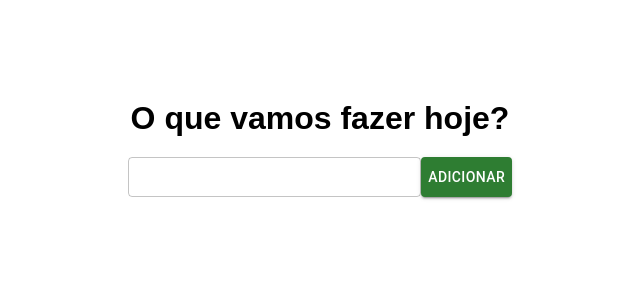
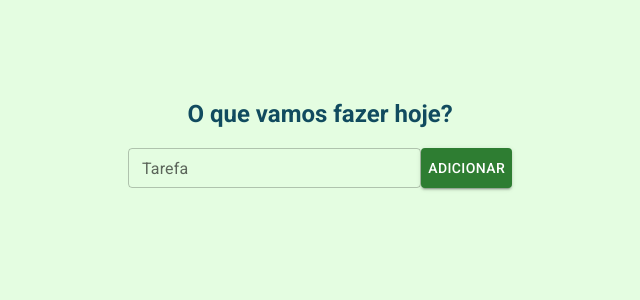
Before and after one commit to luizlopes12/Todo_list, a React (Create React App) app: page / in a window 1280 px wide. Shown: the top 300 px of the page, without its empty margins (320-960 px from the left). Built offline with nearby package versions, Linux system fonts and the light colour scheme.

Commit message:
finalização

```diff
--- a/public/index.html
+++ b/public/index.html
@@ -4,6 +4,9 @@
     <meta charset="utf-8" />
     <meta name="viewport" content="width=device-width, initial-scale=1" />
     <meta name="theme-color" content="#000000" />
+    <link rel="preconnect" href="https://fonts.googleapis.com">
+    <link rel="preconnect" href="https://fonts.gstatic.com" crossorigin>
+    <link href="https://fonts.googleapis.com/css2?family=Roboto:wght@300;400;500;700;900&display=swap" rel="stylesheet">
     <meta
       name="description"
       content="Web site created using create-react-app"
--- a/src/App.js
+++ b/src/App.js
@@ -1,5 +1,5 @@
 import { GlobalStyle } from "./global/GlobalStyle";
-import { useState } from "react";
+import { useEffect, useState } from "react";
 import {
         Button,
         TextField,
@@ -15,7 +15,6 @@
 
   const handleChange = (e) => {
     setInput(e.target.value);
-    console.log(input);
   };
   const handleAdd = () => {
     setLista([...lista, input]);
@@ -36,11 +35,17 @@
       <form onSubmit={formSubmit}>
         <TextField
           style={{width: '100%'}}
+          label="Tarefa"
           size='small'
           onChange={handleChange}
           value={input}
           />
-        <Button variant="contained" color="success" onClick={input.length > 0 && handleAdd}>Adicionar</Button>
+        <Button
+         variant="contained"
+          color="success"
+          onClick={input.length > 0 ? handleAdd : undefined}
+          onKeyPress={(e) =>(e.key == 'Enter' && handleAdd)}
+          >Adicionar</Button>
       </form>
       <ListContainer>
         {lista &&
--- a/src/global/GlobalStyle.js
+++ b/src/global/GlobalStyle.js
@@ -6,6 +6,9 @@
         padding: 0;
         outline: 0;
         box-sizing: border-box;
-        font-family: sans-serif;
+        font-family: 'Roboto', sans-serif;
+    }
+    body{
+        background: #E4FDE1;
     }
 `;
--- a/src/style.js
+++ b/src/style.js
@@ -11,8 +11,9 @@
         width: 90%;
     }
     h1{
-        font-size: 2em;
+        font-size: 1.5em;
         margin-bottom: 20px;
+        color: #114B5F;
     }
     form{
         display: flex;
```
